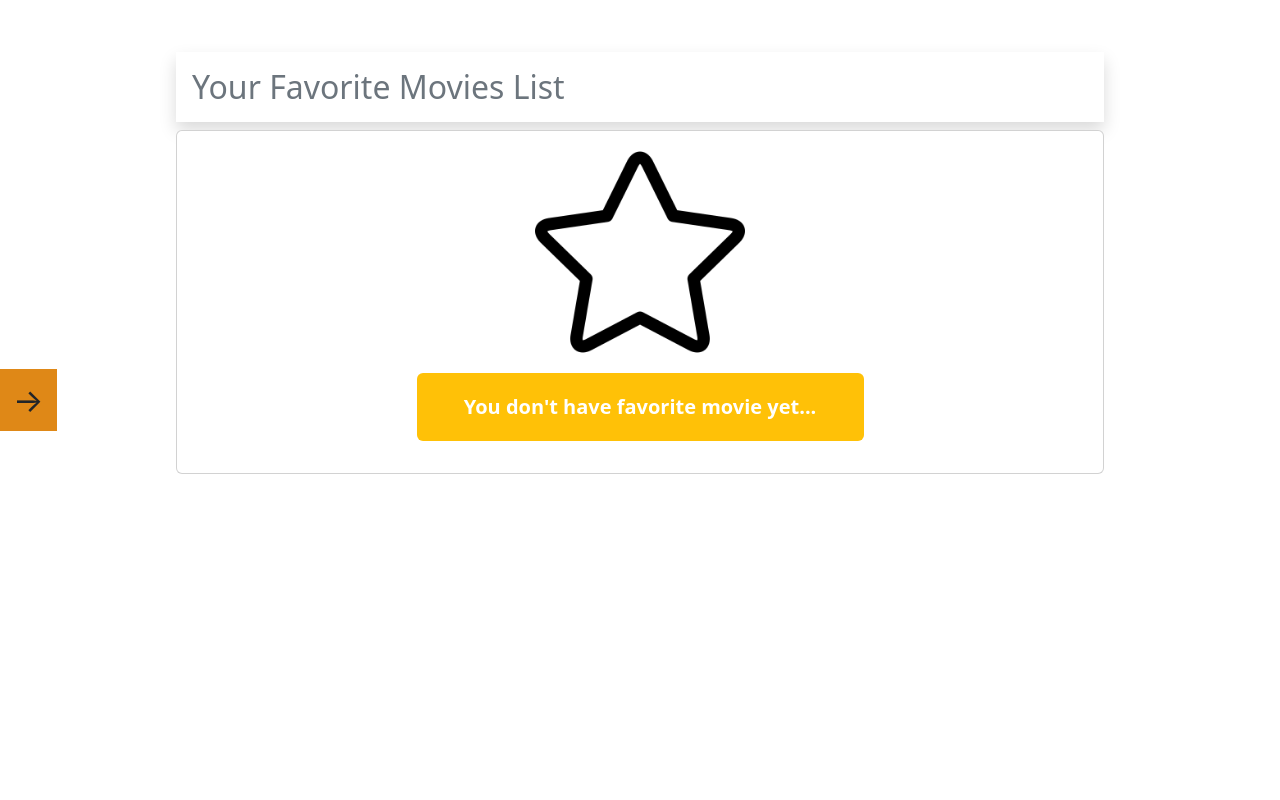
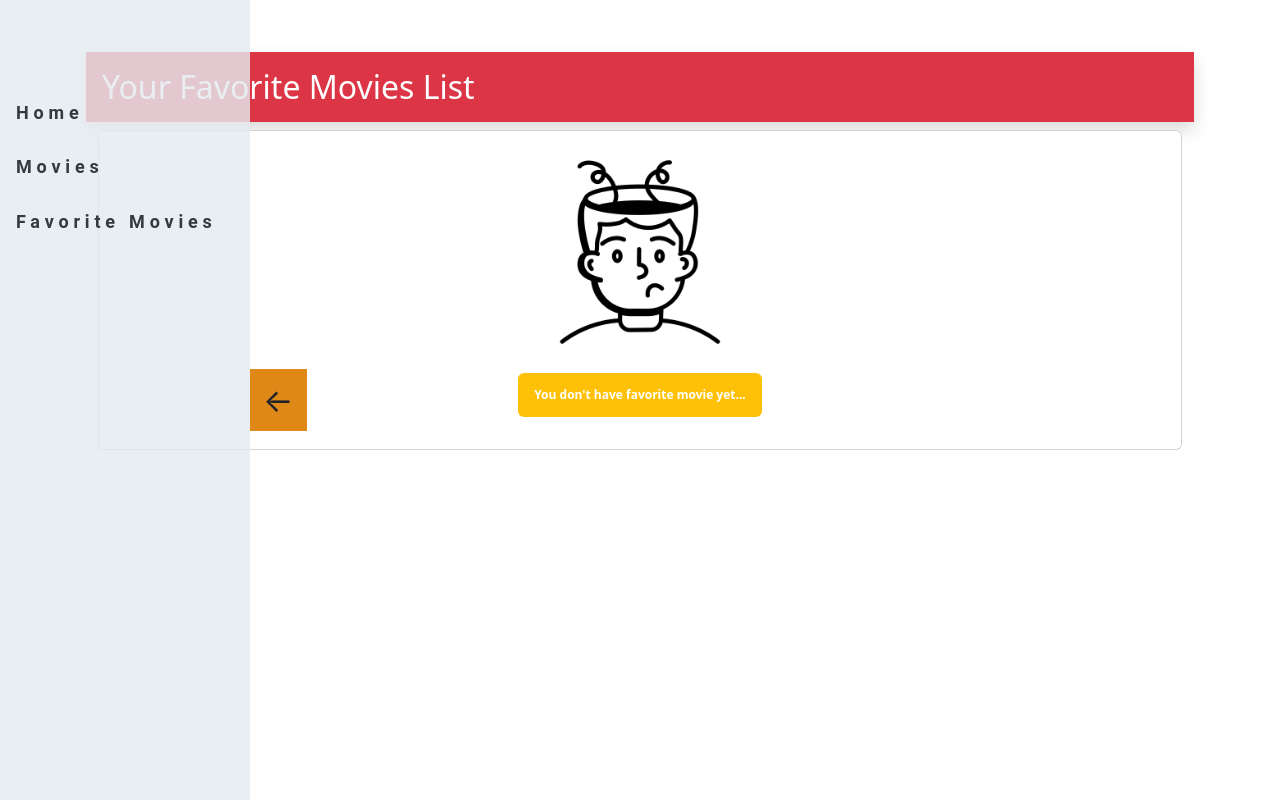
Before and after one commit to mertugrulfrontenddev/react-movie-library, a React (Create React App) app: page /favorite in a window 1280 px wide. Built offline with nearby package versions, Linux system fonts and the light colour scheme.

Commit message:
added-some-css-changes-pages

```diff
--- a/src/App.js
+++ b/src/App.js
@@ -12,7 +12,7 @@ function App() {
   return (
     <BrowserRouter>
       <NavbarCinema />
-      <div className="container content-area flex-grow-1  p-1 w-75">
+      <div className="container content-area   p-1 w-100">
         <Routes>
           <Route path="/" element={<Home />} />
           <Route path="/movies" element={<Movies />} />
--- a/src/components/FavoriteMovies.jsx
+++ b/src/components/FavoriteMovies.jsx
@@ -7,20 +7,16 @@ const FavoriteMovies = () => {
 
   return (
     <div className="container-fluid">
-      <h2 className="shadow w-100 p-3 mt-5 text-secondary">
+      <h2 className="shadow p-3 mt-5 text-white bg-danger w-100 d-block">
         Your Favorite Movies List
       </h2>
-      <div className="row">
+      <div className="row mx-auto">
         {movieItems.filter((movie) => movie.isFavorite).length === 0 ? (
           <div className="col-md-4 w-100">
             <div className="card">
-              <div className="card-body text-center ">
-                <img
-                  className="img-movie mb-3"
-                  src="/images/empty_star.png"
-                  alt=""
-                />
-                <p className="badge bg-warning fw-bold fs-5 w-50 d-block mx-auto p-4">
+              <div className="card-body text-center d-flex flex-column  align-items-center">
+                <img className="img-movie mb-3" src="/images/mind.png" alt="" />
+                <p className="badge bg-warning fw-bold   mx-auto p-3">
                   You don't have favorite movie yet...
                 </p>
               </div>
--- a/src/components/MovieItem.jsx
+++ b/src/components/MovieItem.jsx
@@ -5,10 +5,11 @@ import "../App.css";
 const MovieItem = () => {
   let { movieItems } = useContext(CinemaApiContext);
 
-  console.log(movieItems);
   return (
     <div className="container d-flex flex-row flex-wrap align-items-center justfiy-content-between mt-4 ">
-      <h2 className="shadow w-100 p-3 mt-5 text-secondary">Movies List</h2>
+      <h2 className="shadow w-100 p-3 mt-5 text-white bg-primary">
+        Movies List
+      </h2>
       <div className="row Gap-2 mt-4">
         {movieItems && movieItems.length > 0 ? (
           movieItems.map((movie) => (
--- a/src/components/NavbarCinema.jsx
+++ b/src/components/NavbarCinema.jsx
@@ -1,7 +1,7 @@
 import { useState, useEffect, useRef } from "react";
 import { Link } from "react-router-dom";
 const NavbarCinema = () => {
-  const [isSidebarOpen, setIsSidebarOpen] = useState(false); // Yan menü durumu
+  const [isSidebarOpen, setIsSidebarOpen] = useState(true); // Yan menü durumu
   const [isMenuOpen, setIsMenuOpen] = useState(false); // Üst menü durumu
 
   const menuRef = useRef(null); // Üst menü referansı
@@ -77,7 +77,7 @@ const NavbarCinema = () => {
         >
           <button className="btn custom-hamburger-close">
             <span className="sidebar-arrow-icon ">
-              {isMenuOpen ? "↑" : "↓"}
+              {isMenuOpen ? "✖" : "☰"}
             </span>
           </button>
         </div>
```
Also changed, not shown: public/images/mind.png (added).
